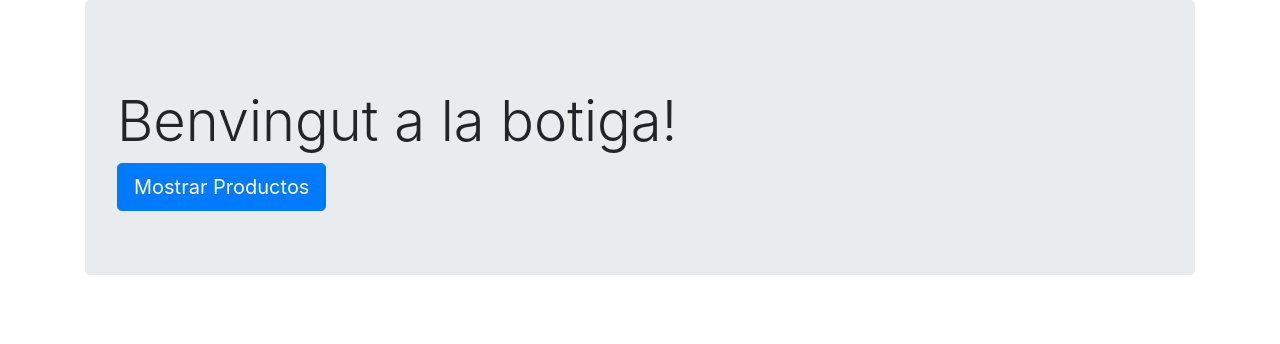
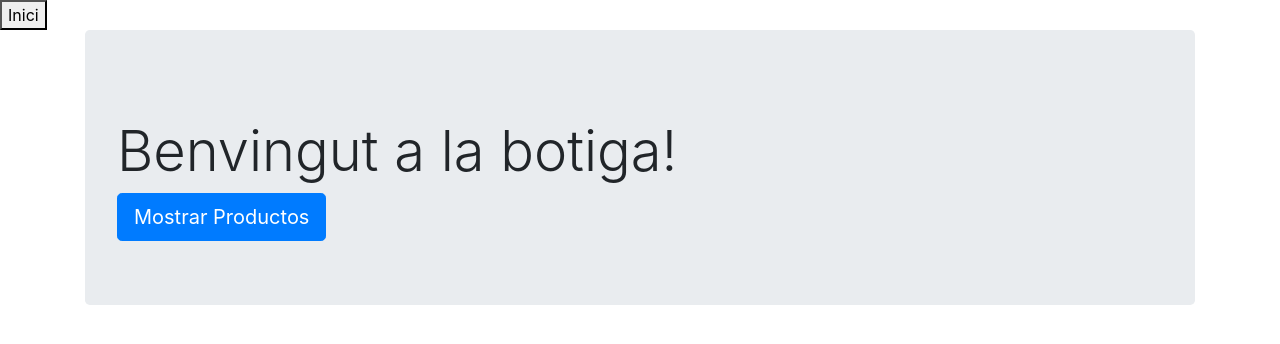
Before and after one commit to a22joslarfer/botiga--vue, a plain HTML site: page index.html in a window 1280 px wide. Drawn offline with nearby package versions, Linux system fonts and the light colour scheme.

Commit message:
Update index.html

```diff
--- a/index.html
+++ b/index.html
@@ -16,7 +16,7 @@
 <body>
 
     <script src="getProductos.js" type="module"></script>
-
+    <button @click="estatActiu('portada')">Inici</button>
     <div class="container">
         <div class="app" id="app">
 
@@ -53,6 +53,7 @@
 
                     <p>Total: {{ total }}$</p>
                 </aside>
+                  <button @click="mostraDiv('portada')">Inici</button>
                 <footer class="footer mt-5"></footer>
             </div>
 
```
